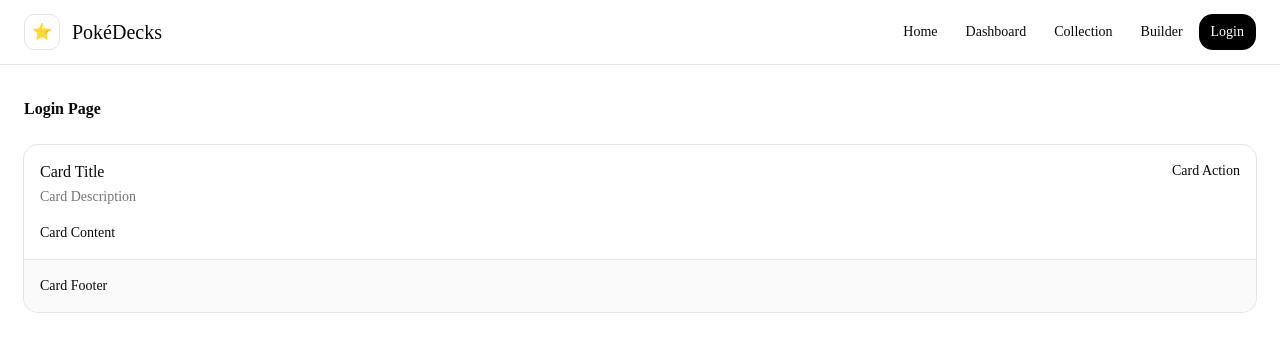
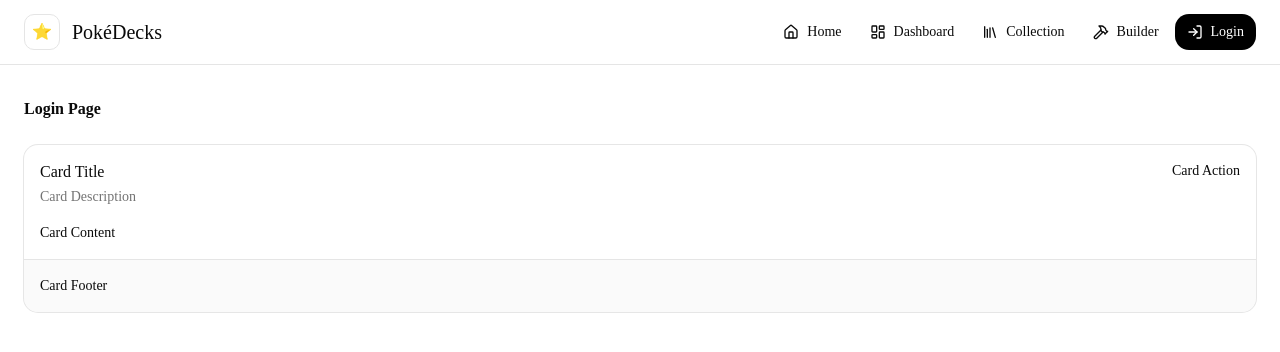
Before and after one commit to christine8122/PokeDeck, a Next.js app: page /login in a window 1280 px wide. Shown: the top 352 px of the page. Built offline with nearby package versions, Linux system fonts and the light colour scheme.

Commit message:
add icons and hover stlying to navbar

```diff
--- a/src/components/custom/Navbar.tsx
+++ b/src/components/custom/Navbar.tsx
@@ -2,13 +2,20 @@
 
 import Link from "next/link";
 import { usePathname } from "next/navigation";
+import {
+  Home,
+  LayoutDashboard,
+  Library,
+  Hammer,
+  LogIn,
+} from "lucide-react";
 
 const navLinks = [
-  { href: "/", label: "Home" },
-  { href: "/dashboard", label: "Dashboard" },
-  { href: "/collection", label: "Collection" },
-  { href: "/builder", label: "Builder" },
-  { href: "/login", label: "Login" },
+  { href: "/", label: "Home", icon: Home },
+  { href: "/dashboard", label: "Dashboard", icon: LayoutDashboard },
+  { href: "/collection", label: "Collection", icon: Library },
+  { href: "/builder", label: "Builder", icon: Hammer },
+  { href: "/login", label: "Login", icon: LogIn },
 ];
 
 export default function Navbar() {
@@ -33,17 +40,19 @@ export default function Navbar() {
         <div className="ml-auto flex items-center gap-1">
           {navLinks.map((link) => {
             const isActive = pathname === link.href;
+            const Icon = link.icon;
 
             return (
               <Link
                 key={link.href}
                 href={link.href}
-                className={`rounded-xl px-3 py-2 text-sm font-medium transition-colors ${
+                className={`flex items-center gap-2 rounded-xl px-3 py-2 text-sm font-medium transition-colors ${
                   isActive
                     ? "bg-black text-white"
-                    : "text-foreground hover:text-pink-500"
+                    : "text-foreground hover:bg-gray-100"
                 }`}
               >
+                <Icon className="h-4 w-4" />
                 {link.label}
               </Link>
             );
```
